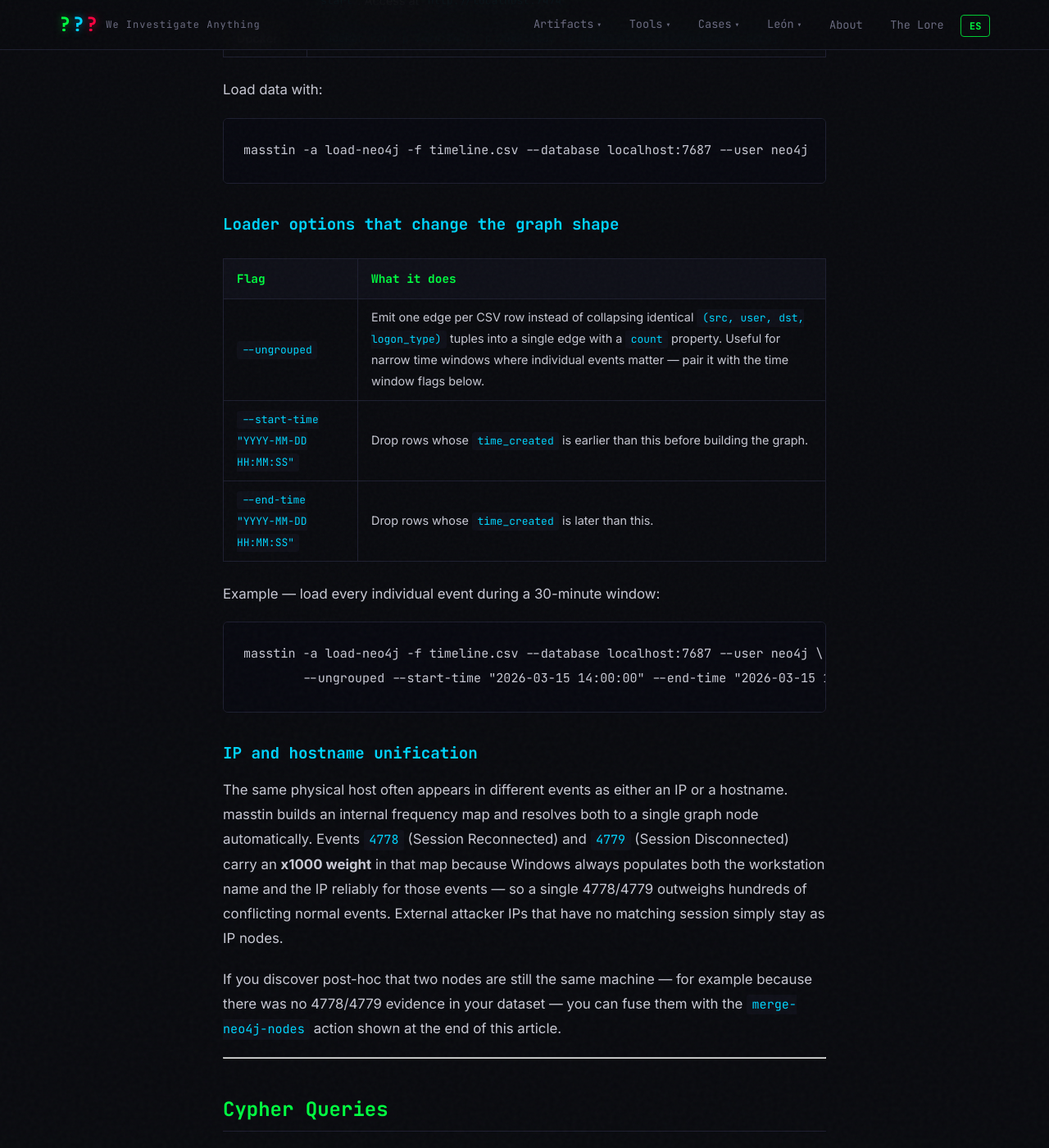
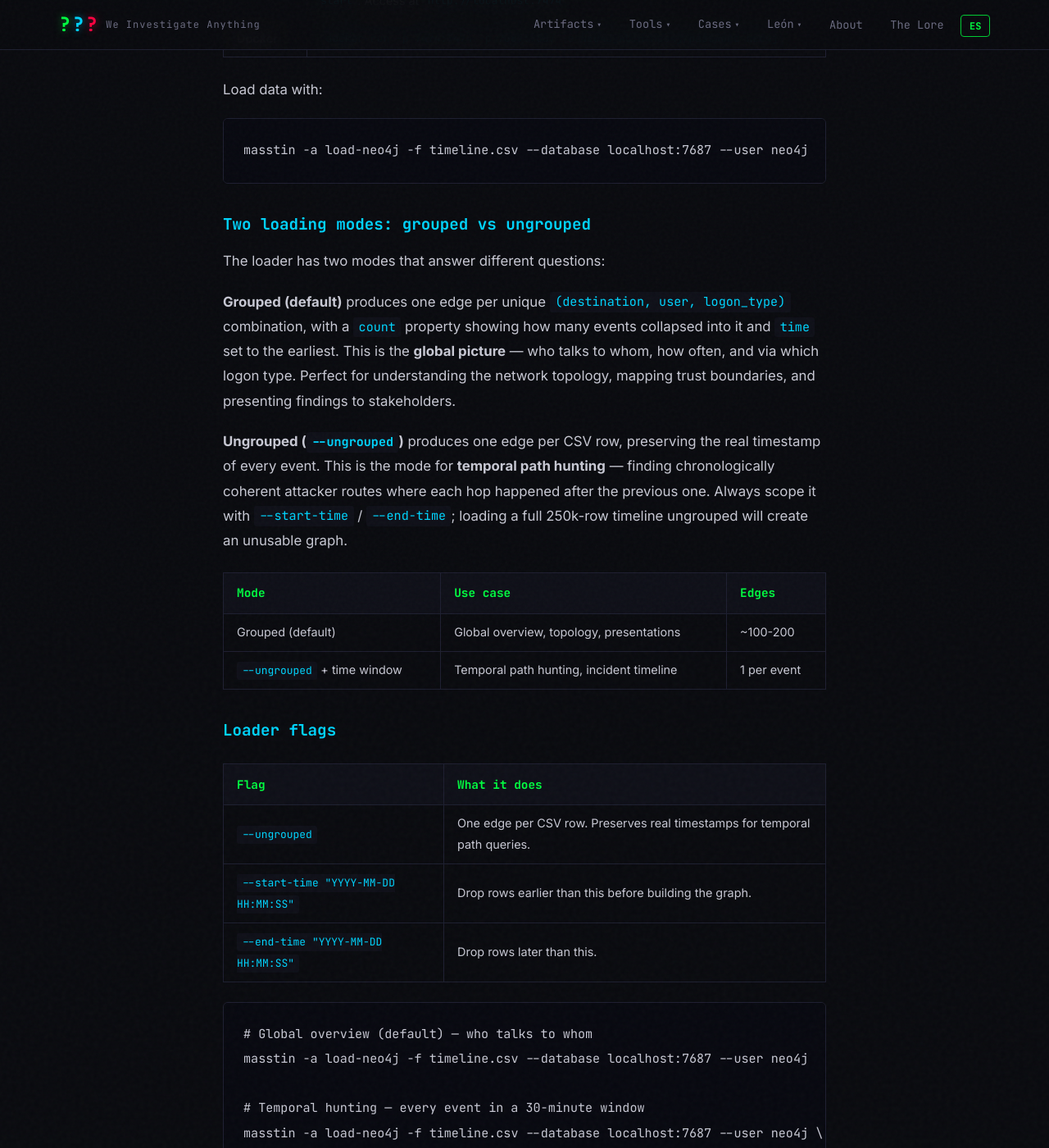
Before and after one commit to jupyterj0nes/jupyterj0nes.github.io, a Jekyll site: the page built from _posts/en/2026-04-07-neo4j-cypher-visualization.md, in a window 1280 px wide and 1400 px high, scrolled down 2283 px. Shown: the whole window at 82% size. Built offline with Jekyll 4.4.1, drawn with Linux system fonts in a browser that asks for light colours; comment, search, counter and statistics services are not loaded; some of the changed text lies outside the part shown.

Commit message:
docs: grouped vs ungrouped graph loading modes (EN + ES)
Explains the two loading strategies:
- Grouped (default): global overview, topology, presentations
- Ungrouped + time window: temporal path hunting, incident timeline
Updated in both Neo4j and Memgraph articles, English and Spanish.

````diff
--- a/_posts/en/2026-04-07-neo4j-cypher-visualization.md
+++ b/_posts/en/2026-04-07-neo4j-cypher-visualization.md
@@ -62,17 +62,32 @@ Load data with:
 masstin -a load-neo4j -f timeline.csv --database localhost:7687 --user neo4j
 ```
 
-### Loader options that change the graph shape
+### Two loading modes: grouped vs ungrouped
+
+The loader has two modes that answer different questions:
+
+**Grouped (default)** produces one edge per unique `(destination, user, logon_type)` combination, with a `count` property showing how many events collapsed into it and `time` set to the earliest. This is the **global picture** — who talks to whom, how often, and via which logon type. Perfect for understanding the network topology, mapping trust boundaries, and presenting findings to stakeholders.
+
+**Ungrouped (`--ungrouped`)** produces one edge per CSV row, preserving the real timestamp of every event. This is the mode for **temporal path hunting** — finding chronologically coherent attacker routes where each hop happened after the previous one. Always scope it with `--start-time` / `--end-time`; loading a full 250k-row timeline ungrouped will create an unusable graph.
+
+| Mode | Use case | Edges |
+|------|----------|-------|
+| Grouped (default) | Global overview, topology, presentations | ~100-200 |
+| `--ungrouped` + time window | Temporal path hunting, incident timeline | 1 per event |
+
+### Loader flags
 
 | Flag | What it does |
 |------|--------------|
-| `--ungrouped` | Emit one edge per CSV row instead of collapsing identical `(src, user, dst, logon_type)` tuples into a single edge with a `count` property. Useful for narrow time windows where individual events matter — pair it with the time window flags below. |
-| `--start-time "YYYY-MM-DD HH:MM:SS"` | Drop rows whose `time_created` is earlier than this before building the graph. |
-| `--end-time "YYYY-MM-DD HH:MM:SS"` | Drop rows whose `time_created` is later than this. |
-
-Example — load every individual event during a 30-minute window:
+| `--ungrouped` | One edge per CSV row. Preserves real timestamps for temporal path queries. |
+| `--start-time "YYYY-MM-DD HH:MM:SS"` | Drop rows earlier than this before building the graph. |
+| `--end-time "YYYY-MM-DD HH:MM:SS"` | Drop rows later than this. |
 
 ```bash
+# Global overview (default) — who talks to whom
+masstin -a load-neo4j -f timeline.csv --database localhost:7687 --user neo4j
+
+# Temporal hunting — every event in a 30-minute window
 masstin -a load-neo4j -f timeline.csv --database localhost:7687 --user neo4j \
         --ungrouped --start-time "2026-03-15 14:00:00" --end-time "2026-03-15 14:30:00"
 ```
````
Also changed, not shown: _posts/en/2026-04-07-memgraph-visualization.md (+21 -4 lines), _posts/es/2026-04-07-memgraph-visualization.md (+21 -4 lines), _posts/es/2026-04-07-neo4j-cypher-visualization.md (+21 -6 lines).
